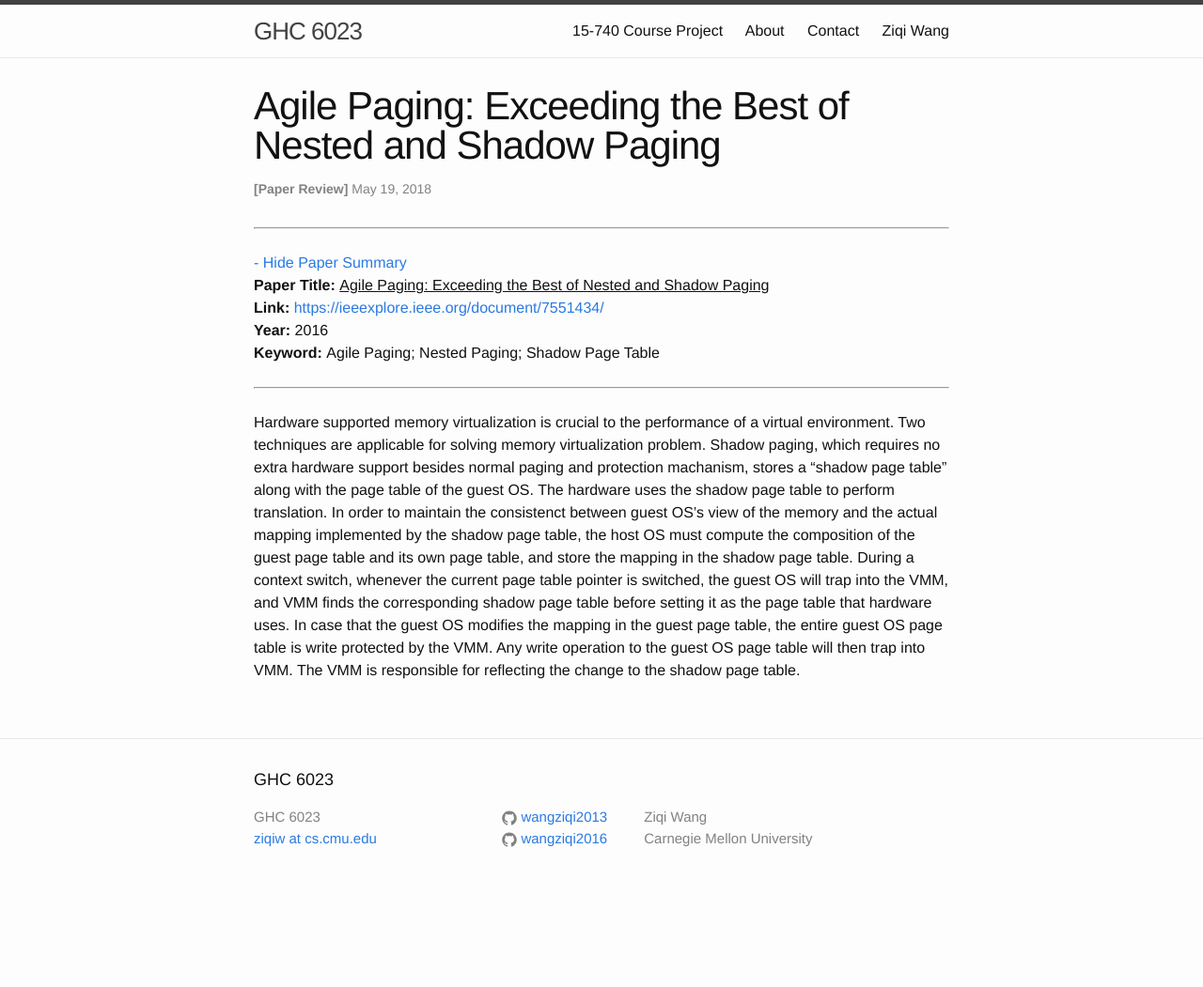
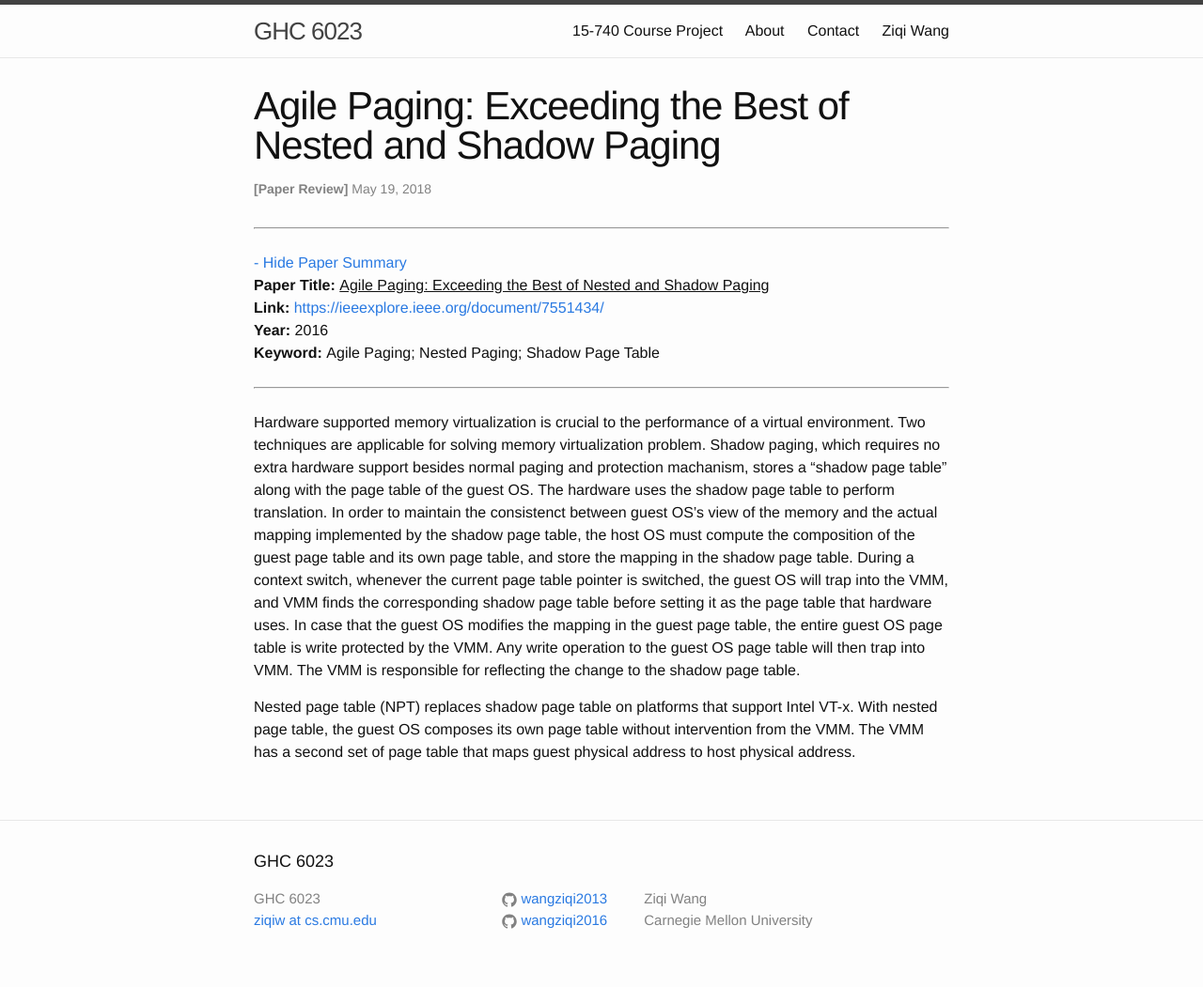
Before and after one commit to wangziqi2013/wangziqi2013.github.io, a Jekyll site: the page built from _posts/2018-05-18-Agile-Paging-Exceeding-the-Best-of-Nested-and-Shadow-Paging.markdown, in a window 1280 px wide. Shown: the whole page at 94% size. Built offline with Jekyll 4.4.1, drawn with Linux system fonts in a browser that asks for light colours; before the commit the page ends 964 px from its top, so only the background shows below that.

Commit message:
Working on VT-x

```diff
--- a/_posts/2018-05-18-Agile-Paging-Exceeding-the-Best-of-Nested-and-Shadow-Paging.markdown
+++ b/_posts/2018-05-18-Agile-Paging-Exceeding-the-Best-of-Nested-and-Shadow-Paging.markdown
@@ -23,3 +23,7 @@ the current page table pointer is switched, the guest OS will trap into the VMM,
 page table before setting it as the page table that hardware uses. In case that the guest OS modifies the mapping in the guest
 page table, the entire guest OS page table is write protected by the VMM. Any write operation to the guest OS page table will
 then trap into VMM. The VMM is responsible for reflecting the change to the shadow page table.
+
+Nested page table (NPT) replaces shadow page table on platforms that support Intel VT-x. With nested page table, the guest OS
+composes its own page table without intervention from the VMM. The VMM has a second set of page table that maps guest physical
+address to host physical address.
```
